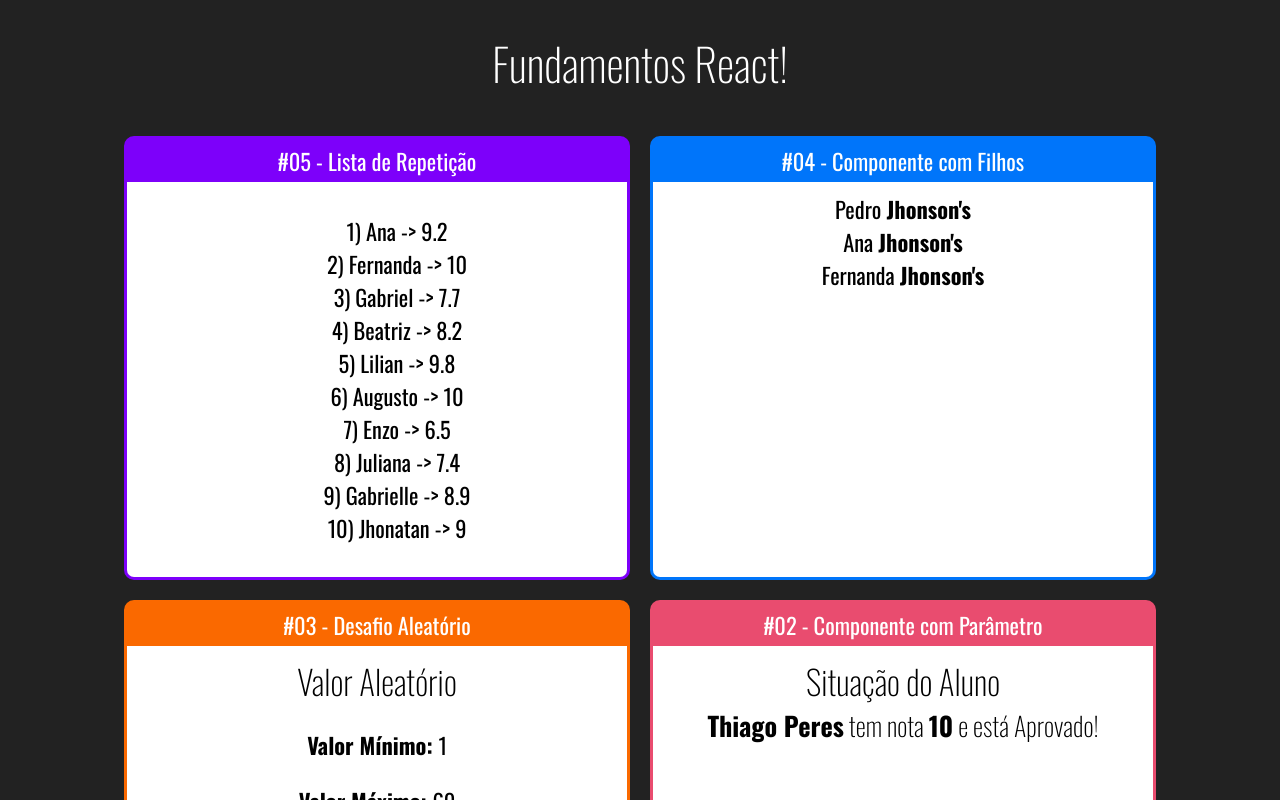
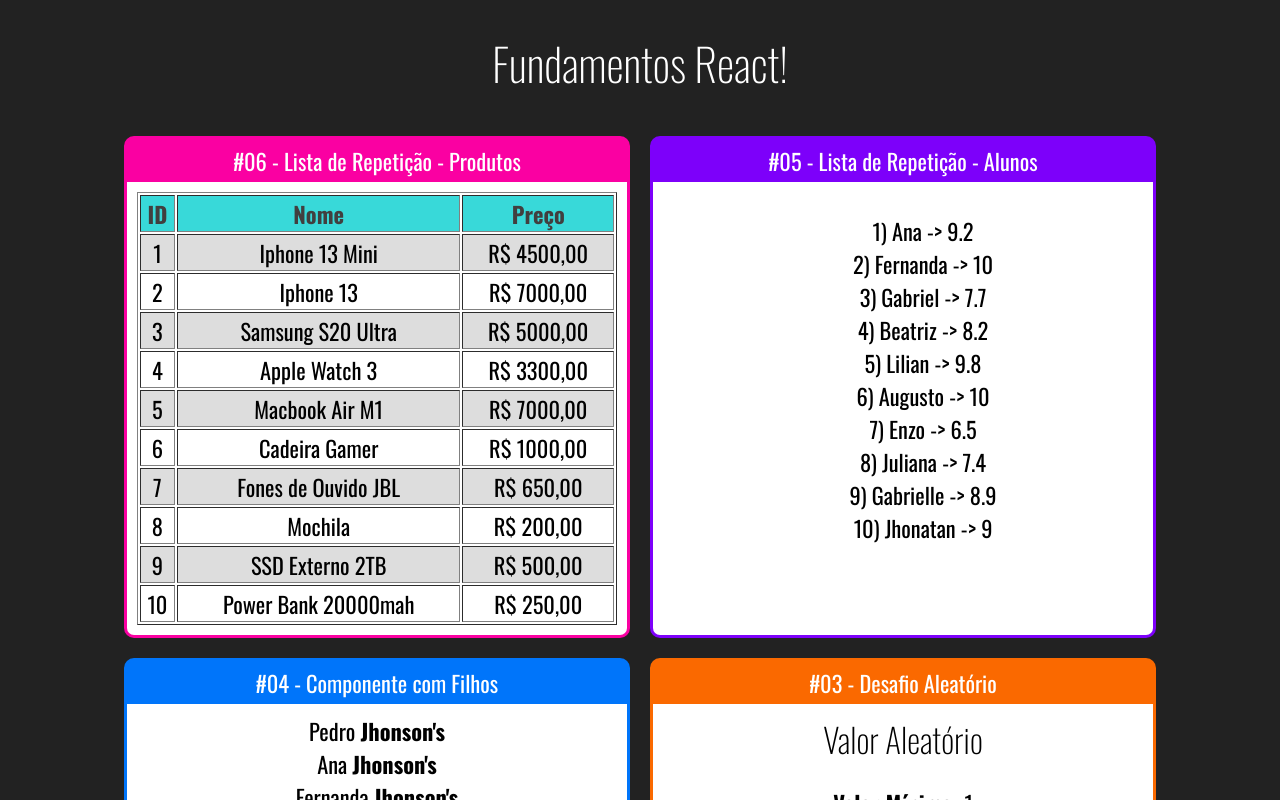
Before and after one commit to thiagoperest/fundamentos-react, a React (Create React App) app: page / in a window 1280 px wide. Shown: the top 800 px of the page. Built offline with nearby package versions, Linux system fonts and the light colour scheme.

Commit message:
Lista de repetição - Tabela de produtos

```diff
--- a/src/App.jsx
+++ b/src/App.jsx
@@ -8,6 +8,7 @@ import ComParametro from "./components/basicos/ComParametro";
 import Familia from "./components/basicos/Familia";
 import FamiliaMembro from "./components/basicos/FamiliaMembro";
 import ListaAlunos from "./components/repeticao/ListaAlunos";
+import TabelaProdutos from "./components/repeticao/TabelaProdutos";
 
 // eslint-disable-next-line import/no-anonymous-default-export
 export default () => {
@@ -16,7 +17,12 @@ export default () => {
       <h1>Fundamentos React!</h1>
 
       <div className="Cards">
-        <Card titulo="#05 - Lista de Repetição" color="#7D00FA">
+
+      <Card titulo="#06 - Lista de Repetição - Produtos" color="#FA00A2">
+          <TabelaProdutos />
+        </Card>
+
+        <Card titulo="#05 - Lista de Repetição - Alunos" color="#7D00FA">
           <ListaAlunos />
         </Card>
 
--- /dev/null
+++ b/src/components/repeticao/TabelaProdutos.css
@@ -0,0 +1,12 @@
+.TabelaProdutos table {
+    width: 100%;
+}
+
+.TabelaProdutos th {
+    background-color: #38D9D9;
+    color: #413F3F;
+}
+
+.TabelaProdutos .Par {
+    background-color: #DDD;
+}
--- /dev/null
+++ b/src/components/repeticao/TabelaProdutos.jsx
@@ -0,0 +1,33 @@
+import React from "react";
+import produtos from "../../data/produtos";
+import "./TabelaProdutos.css";
+
+// eslint-disable-next-line import/no-anonymous-default-export
+export default (props) => {
+  function getProdutos() {
+    return produtos.map((produto, i) => {
+      return (
+        <tr key={produto.id} className={i % 2 === 0 ? "Par" : ""}>
+          <td>{produto.id}</td>
+          <td>{produto.nome}</td>
+          <td>R$ {produto.preco.toFixed(2).replace(".", ",")}</td>
+        </tr>
+      );
+    });
+  }
+
+  return (
+    <div className="TabelaProdutos">
+      <table border="1">
+        <thead>
+          <tr>
+            <th>ID</th>
+            <th>Nome</th>
+            <th>Preço</th>
+          </tr>
+        </thead>
+        <tbody>{getProdutos()}</tbody>
+      </table>
+    </div>
+  );
+};
--- /dev/null
+++ b/src/data/produtos.js
@@ -0,0 +1,14 @@
+// eslint-disable-next-line import/no-anonymous-default-export
+const produtos = [
+    { id: 1, nome: "Iphone 13 Mini", preco: 4500.00 },
+    { id: 2, nome: "Iphone 13", preco: 7000.00 },
+    { id: 3, nome: "Samsung S20 Ultra", preco: 5000.00 },
+    { id: 4, nome: "Apple Watch 3", preco: 3300.00 },
+    { id: 5, nome: "Macbook Air M1", preco: 7000.00 },
+    { id: 6, nome: "Cadeira Gamer", preco: 1000.00 },
+    { id: 7, nome: "Fones de Ouvido JBL", preco: 650.00 },
+    { id: 8, nome: "Mochila", preco: 200.00 },
+    { id: 9, nome: "SSD Externo 2TB", preco: 500.00 },
+    { id: 10, nome: "Power Bank 20000mah", preco: 250.00 },
+]
+export default produtos
```
